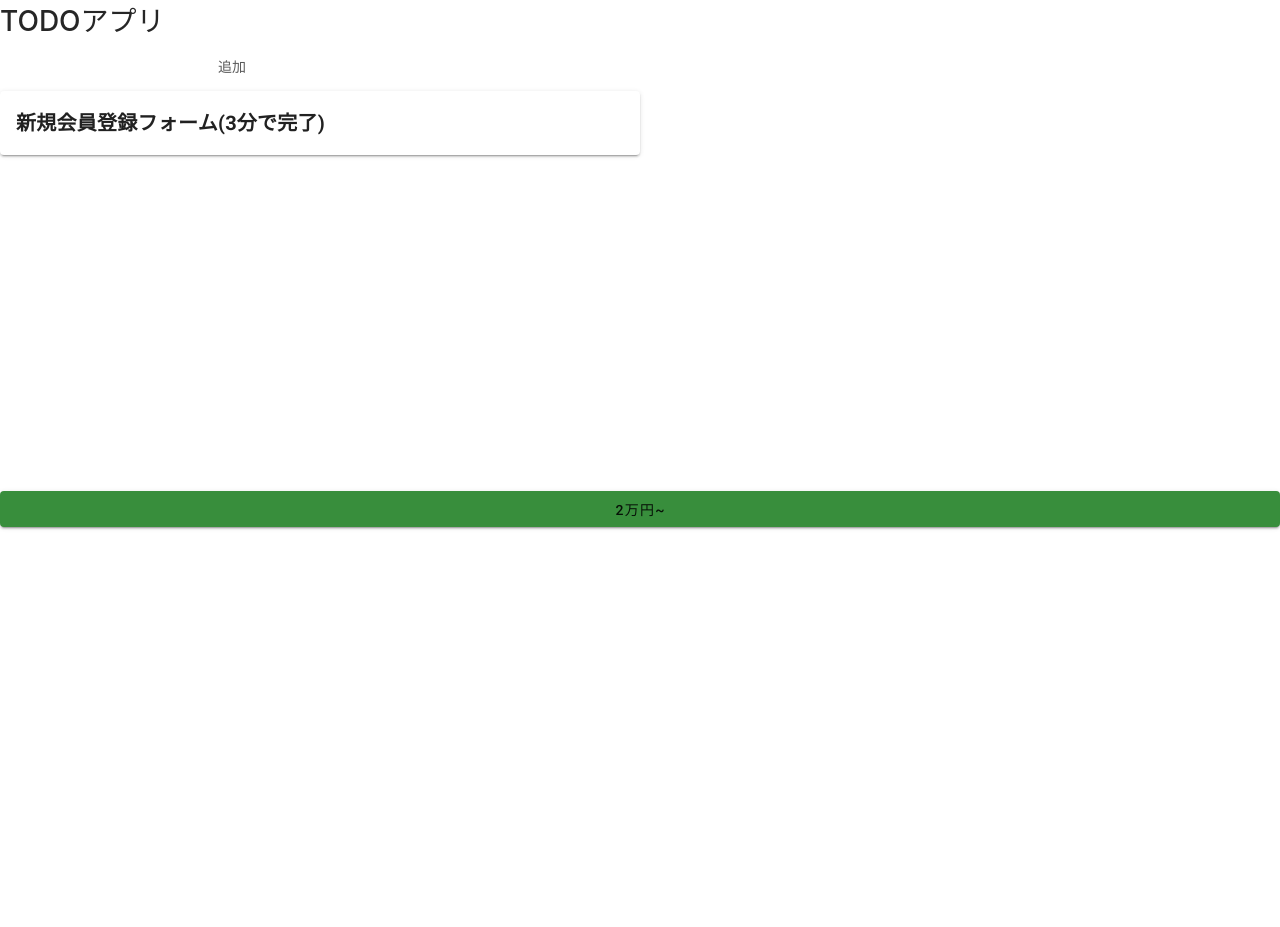
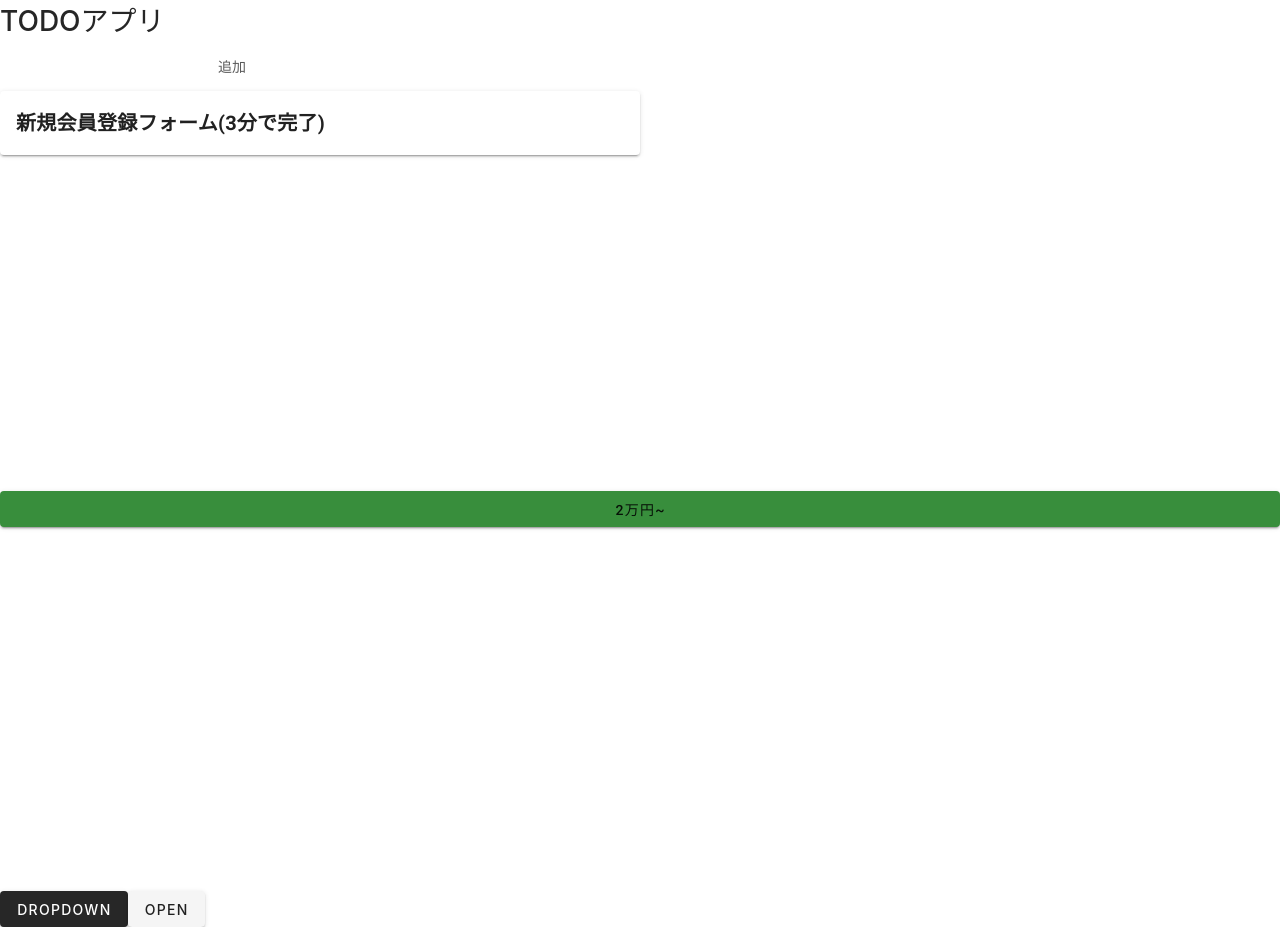
Before and after one commit to ryo0705s/nuxt-todo-byMySelf-, a Nuxt app: page / in a window 1280 px wide. Before the commit the page ends 891 px from the top, so only its background shows below. Built offline with nearby package versions, Linux system fonts and the light colour scheme.

Commit message:
v-slot:activator v-list導入

```diff
--- a/pages/index.vue
+++ b/pages/index.vue
@@ -22,6 +22,15 @@
       </v-flex>
       <v-btn outline round class="green green-text darken-2">2万円~</v-btn>
     </v-app>
+    <v-menu>
+      <template v-slot:activator="{ on }">
+        <v-btn v-on="on">Open</v-btn>
+        <v-btn color="primary" dark v-on="on">Dropdown</v-btn>
+      </template>
+      <v-list>
+        <v-list-item>"teust"</v-list-item>
+      </v-list>
+    </v-menu>
   </div>
 </template>
 
```
